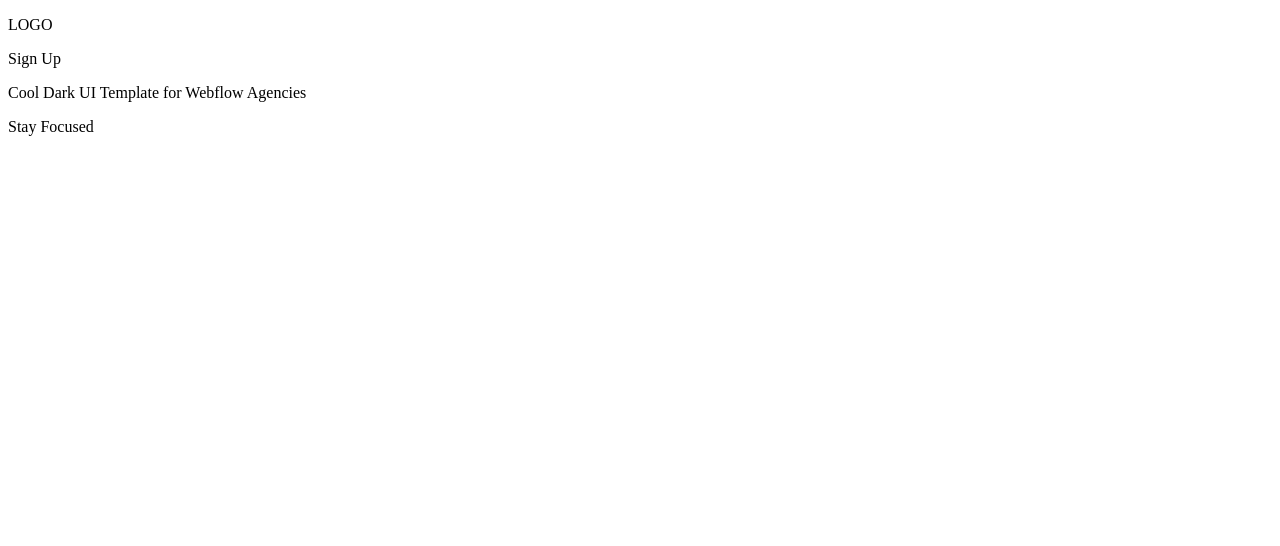
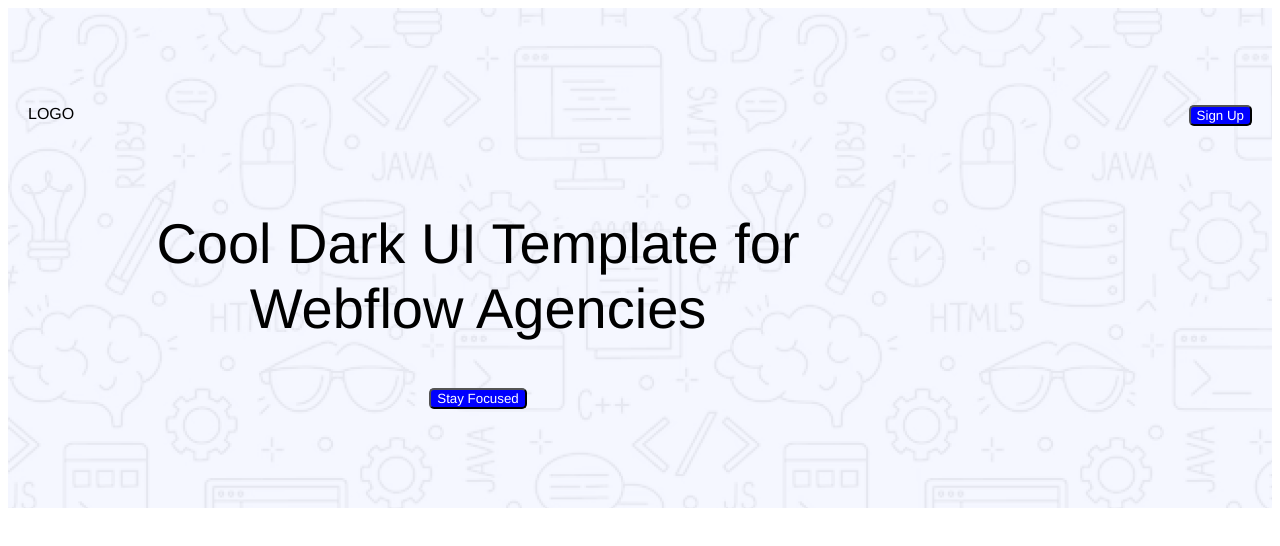
Before and after one commit to shaba1304/Assignment-1-landing-launchpad, a plain HTML site: page index.html in a window 1280 px wide. Drawn offline with Linux system fonts and the light colour scheme.

Commit message:
navbar section added

```diff
--- a/index.html
+++ b/index.html
@@ -4,23 +4,25 @@
   <meta charset="UTF-8">
   <meta name="viewport" content="width=device-width, initial-scale=1.0">
   <title>Document</title>
+  <link rel="stylesheet" href="styles/index.css">
 </head>
 <body>
+  <section id="navbar">
+    <header>
+      <nav id="header">
+        <div class="left">LOGO</div>
+        <div class="right"><button class="button">Sign Up</button></div>
+      </nav>
+      <div id="heading">
+        <h1>Cool Dark UI Template for Webflow Agencies</h1>
+        <button class="button">Stay Focused</button>
+        </div>
+    </header>
+  </section>
 
-  <!--
-### 1. Navbar Section
+  <body>
 
-- **Logo/Website name** on the left.
-- **Sign Up Button** on the right.
-## 🚩 The Navbar and Banner will have an Background Image
-
-<img width="100%" src="./ui/banner.png">
-  -->
-
-  <p>LOGO</p>
-  <p>Sign Up</p>
-  <p>Cool Dark UI Template for Webflow Agencies</p>
-  <p>Stay Focused</p>
+  </body>
 
   <!--
 ### 2. Banner Section (10 Marks)
@@ -66,7 +68,18 @@
 
 <img width="100%" src="./ui/newsletter.png">
 -->
+<footer>
+  <!--
+### 6. Footer Section
 
+- Centered:
+  - Website name
+  - Subtitle
+  - Links: Home, About, How it works, Services
+
+## <img width="100%" src="./ui/footer.png">
+-->
+</footer>
 <!--
 ### 6. Footer Section
 
--- /dev/null
+++ b/styles/index.css
@@ -0,0 +1,48 @@
+
+* {
+  font-family: 'Franklin Gothic Medium', 'Arial Narrow', Arial, sans-serif;
+  font-weight: 100;
+  text-align: center;
+  margin: none;
+
+}
+.button{
+  color: white;
+  background-color: blue;
+  border-radius: 5px;
+
+}
+.left{
+  float: left;
+}
+.right{
+  float: right;
+}
+#header{
+  width: auto;
+  height: 60px;
+  padding: 0px 20px;
+
+}
+#heading{
+  width: 700px;
+  height: 200px;
+  padding: 0;
+  text-align: top;
+  margin-left: 120px;
+}
+h1{
+  color: 252432;
+  font-size: 350%;
+  font-weight: lighter;
+}
+#navbar{
+  background-color: chocolate;
+  background-image: url('../B12A01-landing-launchpad/Assets/Hero-bg.png');
+  width: auto;
+  height: 500px;
+  opacity: 100%;
+  border-radius: 0%;
+  align-content: center;
+  border: none;
+}
```
